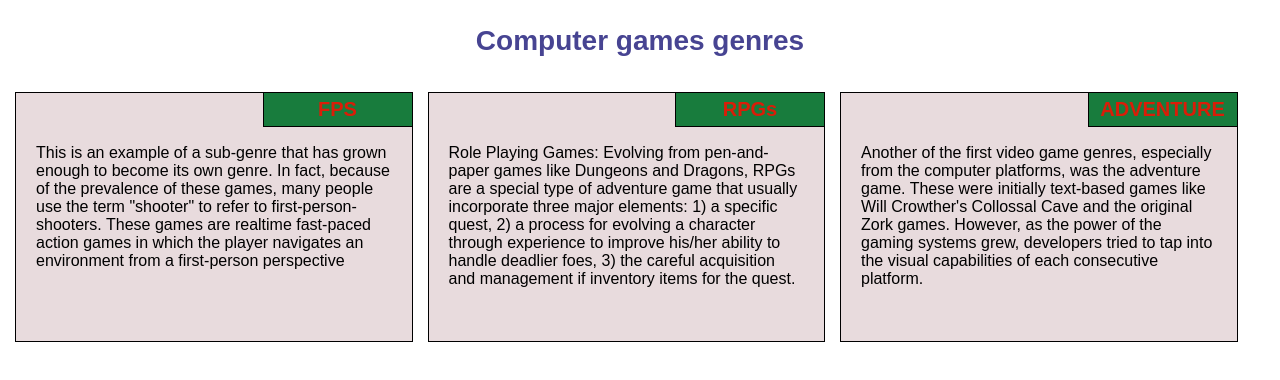
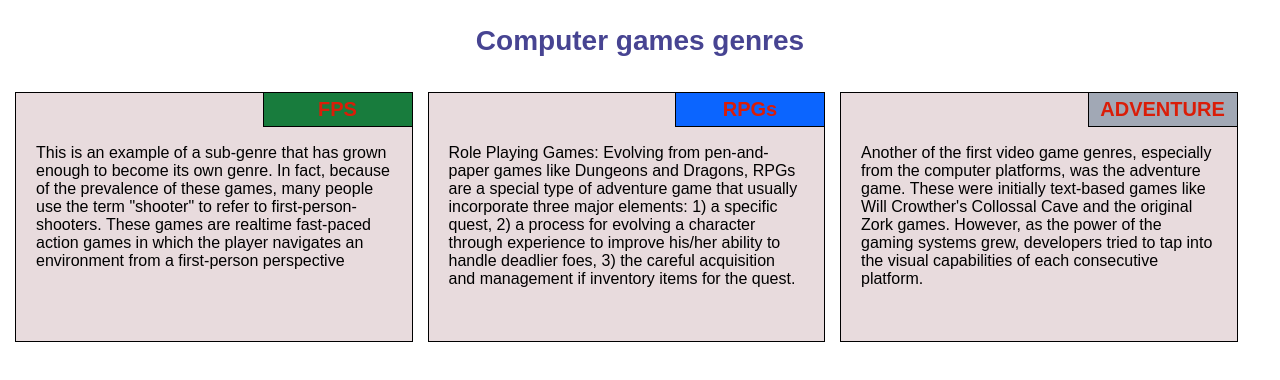
Before and after one commit to kimo44/Coursera_solutions, a plain HTML site: page Mod.2/index.html in a window 1280 px wide. Drawn offline with Linux system fonts and the light colour scheme.

Commit message:
Color change

```diff
--- a/Mod.2/CSS/stylesheet.css
+++ b/Mod.2/CSS/stylesheet.css
@@ -36,11 +36,11 @@
 
  }
 
- .RPGs {background-color: #187C3D;
+ .RPGs {background-color: #0B65FF;
 
  }
 
- .Adventure {background-color: #187C3D;
+ .Adventure {background-color: #A1A8B5;
 
  }
 
```
